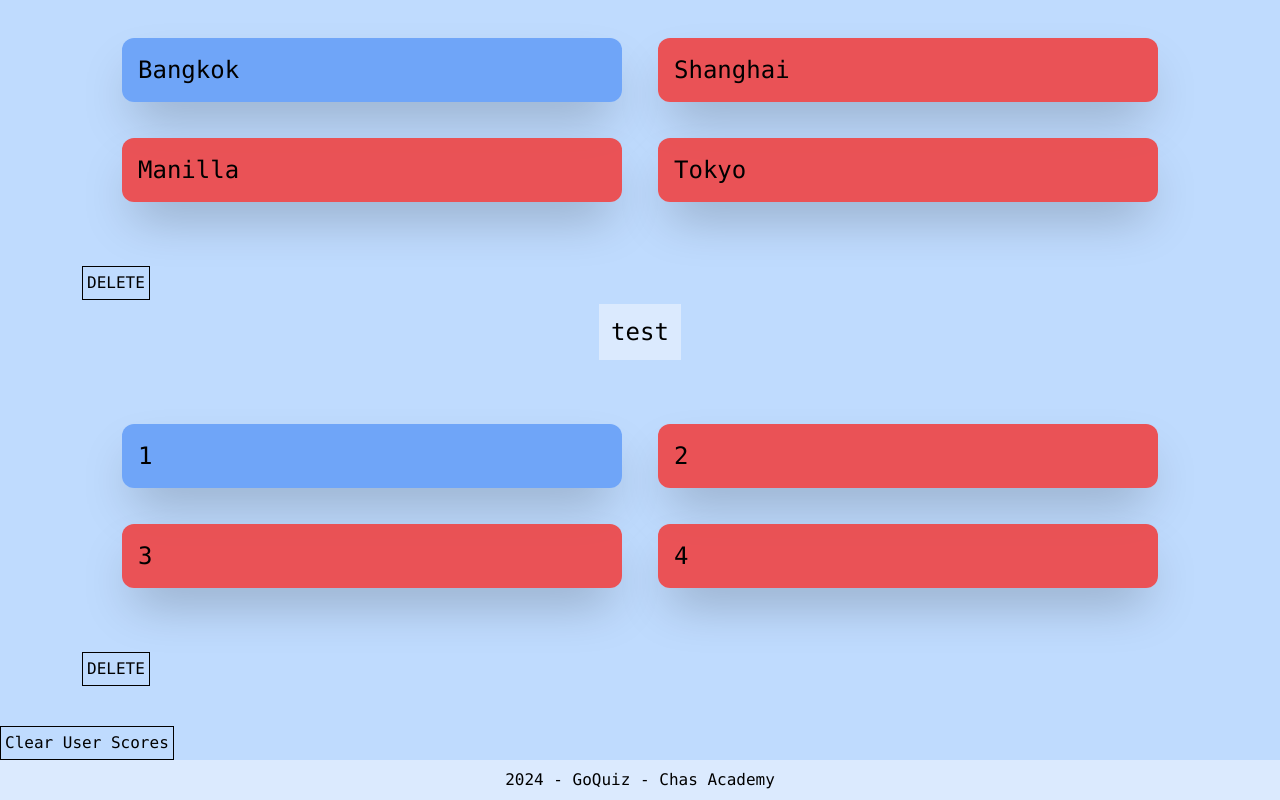
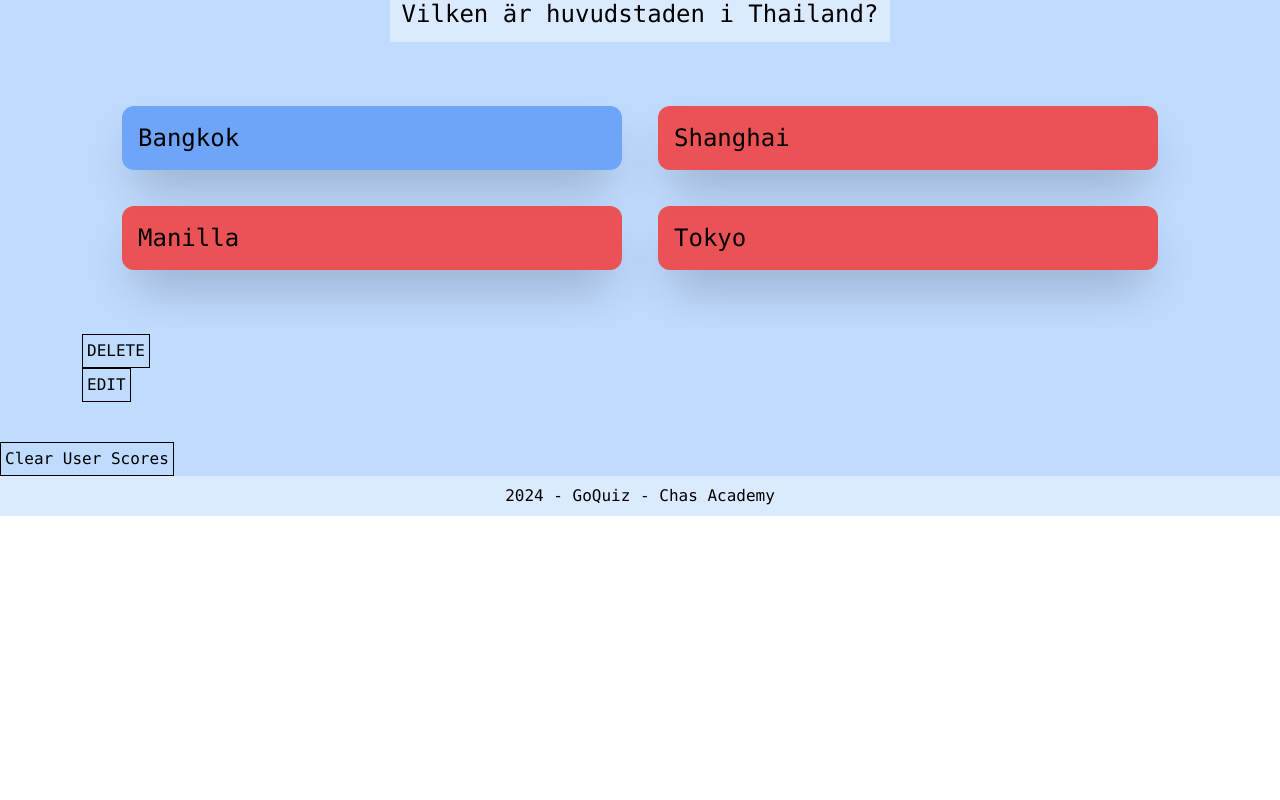
Before and after one commit to VWiman/goquiz, a Next.js app: page /adminpage in a window 1280 px wide. Shown: the part 1536-2336 px from the top of the page. After the commit the page ends 2052 px from the top, so only its background shows below. Built offline with nearby package versions, Linux system fonts and the light colour scheme.

Commit message:
Added ability to edit questions

```diff
--- a/context/QuizContext.js
+++ b/context/QuizContext.js
@@ -4,13 +4,7 @@ export const QuizContext = createContext();
 
 export const QuizProvider = ({ children }) => {
   const [stateQuestions, setStateQuestions] = useState({ questions: [] });
-  const [newQuestion, setNewQuestion] = useState({
-    question: "",
-    answer: "",
-    choiceTwo: "",
-    choiceThree: "",
-    choiceFour: "",
-  });
+
   const [isSending, setIsSending] = useState(false);
 
   const fetchQuestions = async () => {
@@ -28,8 +22,6 @@ export const QuizProvider = ({ children }) => {
       value={{
         stateQuestions,
         setStateQuestions,
-        newQuestion,
-        setNewQuestion,
         isSending,
         setIsSending,
         fetchQuestions, // new fetchQuestions function
--- a/db/questions.json
+++ b/db/questions.json
@@ -1 +1 @@
-{"questions":[{"question":"Vilken är huvudstaden i Frankrike?","choices":["Paris","Berlin","London","Chicago"],"answer":"Paris"},{"question":"Hur gammal är Viktor?","choices":["36","26","40","33"],"answer":"36"},{"question":"Vilken är huvudstaden i Thailand?","choices":["Bangkok","Shanghai","Manilla","Tokyo"],"answer":"Bangkok"},{"question":"test","choices":["1","2","3","4"],"answer":"1"}]}
+{"questions":[{"question":"Vilken är huvudstaden i Frankrike?","choices":["Paris","Berlin","London","Chicago"],"answer":"Paris"},{"question":"Hur gammal är Viktor?","choices":["36","26","40","33"],"answer":"36"},{"question":"Vilken är huvudstaden i Thailand?","choices":["Bangkok","Shanghai","Manilla","Tokyo"],"answer":"Bangkok"}]}
--- a/pages/adminpage.js
+++ b/pages/adminpage.js
@@ -1,9 +1,21 @@
-import { useContext, useEffect } from "react";
+import { useContext, useEffect, useState } from "react";
 import { QuizContext } from "@/context/QuizContext";
+
 export default function adminpage() {
+	// set local state
+
+	const [isEditing, setIsEditing] = useState(false);
+	const [newQuestion, setNewQuestion] = useState({
+		question: "",
+		answer: "",
+		choiceTwo: "",
+		choiceThree: "",
+		choiceFour: "",
+	});
+	const [indexBeingEdited, setIndexBeingEdited] = useState(null);
+
 	// Get states from context
-	const { stateQuestions, setStateQuestions, newQuestion, setNewQuestion, isSending, setIsSending } =
-		useContext(QuizContext);
+	const { stateQuestions, setStateQuestions, isSending, setIsSending } = useContext(QuizContext);
 
 	// Function to fetch questions from the backend
 	const fetchQuestions = async () => {
@@ -17,25 +29,32 @@ export default function adminpage() {
 	const updateQuestions = async () => {
 		const orderedChoices = [newQuestion.answer, newQuestion.choiceTwo, newQuestion.choiceThree, newQuestion.choiceFour];
 
-		const updatedNewQuestions = {
+		const updatedQuestion = {
 			question: newQuestion.question,
 			choices: orderedChoices,
 			answer: newQuestion.answer,
 		};
 
-		const joinedQuestions = {
-			questions: [...stateQuestions.questions, updatedNewQuestions],
-		};
+		let updatedQuestionsList = [...stateQuestions.questions];
 
-		console.log(joinedQuestions);
+		if (indexBeingEdited !== null) {
+			// Replace the question at the specific index
+			updatedQuestionsList[indexBeingEdited] = updatedQuestion;
+		} else {
+			// If not editing, add the new question to the list
+			updatedQuestionsList.push(updatedQuestion);
+		}
 
 		const response = await fetch("/api/store", {
 			method: "POST",
-			body: JSON.stringify(joinedQuestions),
+			body: JSON.stringify({ questions: updatedQuestionsList }),
 		});
 		const data = await response.json();
 		console.log(data);
+		setIndexBeingEdited(null);
+		setIsEditing(false);
 		setIsSending(false);
+
 		fetchQuestions();
 	};
 
@@ -67,7 +86,7 @@ export default function adminpage() {
 
 		// Retrieves the identifier (e.g., index or unique ID) of the question to delete
 		// from the event's target value. (index/ID is stored in button value)
-		const questionToDelete = e.target.value;
+		const questionToDelete = isEditing ? e : e.target.value;
 
 		// Filters out the question to delete by comparing each question's index or ID
 		// against the `questionToDelete`.
@@ -91,6 +110,40 @@ export default function adminpage() {
 		fetchQuestions();
 	};
 
+	const handleEdit = (e) => {
+		setIsEditing(true);
+
+		const currentQuestions = [...stateQuestions.questions];
+
+		const idToEdit = e.target.value;
+
+		setIndexBeingEdited(idToEdit);
+
+		const questionToEdit = currentQuestions.filter((q) => currentQuestions.indexOf(q) == idToEdit);
+
+		console.log(questionToEdit);
+
+		const data = { ...questionToEdit };
+
+		const question = data[0].question;
+		const answer = data[0].answer;
+		const choices = data[0].choices;
+		const choiceTwo = choices[1];
+		const choiceThree = choices[2];
+		const choiceFour = choices[3];
+
+		console.log(question, answer, choices);
+
+		setNewQuestion({
+			...newQuestion,
+			question: question,
+			answer: answer,
+			choiceTwo: choiceTwo,
+			choiceThree: choiceThree,
+			choiceFour: choiceFour,
+		});
+	};
+
 	// Clear all score
 	const handleClearScores = async () => {
 		try {
@@ -108,7 +161,7 @@ export default function adminpage() {
 	return (
 		<main className="bg-blue-200 font-mono">
 			{/* // The form for creating a new question */}
-			<form onSubmit={(e) => handleForm(e)}>
+			<form id="form" name="form" onSubmit={(e) => handleForm(e)}>
 				<div className="flex justify-between w-full px-20  ">
 					<div className="flex items-center text-2xl">
 						<label htmlFor="question" className="bg-blue-100 p-3 text-2xl mb-6">
@@ -191,7 +244,7 @@ export default function adminpage() {
 								className=" py-2.5 px-5 ml-10 mb-2 text-xl  text-gray-900
            bg-blue-100 border border-gray-200  hover:text-gray-500 hover:underline
            ">
-								Add question
+								{isEditing ? "Update question" : "Add question"}
 							</button>
 						</div>
 					</div>
@@ -225,6 +278,9 @@ export default function adminpage() {
 						<button value={index} onClick={(e) => handleDelete(e)}>
 							DELETE
 						</button>
+						<button value={index} onClick={(e) => handleEdit(e)}>
+							EDIT
+						</button>
 					</li>
 				))}
 			</ul>
```
Lines whose indentation alone changed are shown as unchanged.
